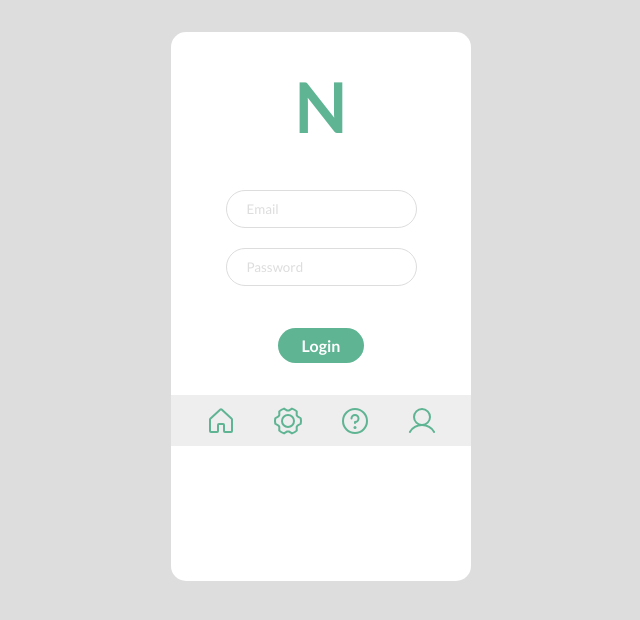
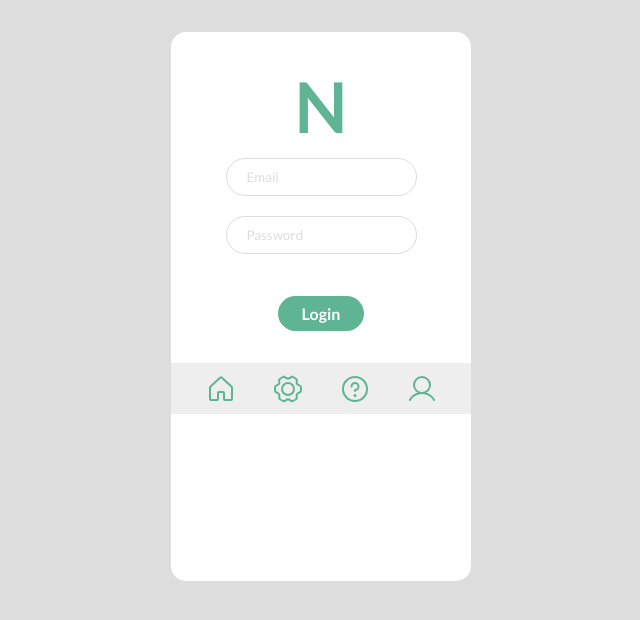
Before and after one commit to joziasmartini/natmed, a React (Create React App) app in the folder app/: page / in a window 1280 px wide. Shown: the top 620 px of the page, without its empty margins (319-959 px from the left). Built offline with nearby package versions, Linux system fonts and the light colour scheme.

Commit message:
Change Logo styles to adapt to Version component

```diff
--- a/app/src/components/Logo/Logo.sass
+++ b/app/src/components/Logo/Logo.sass
@@ -3,5 +3,5 @@
 .logo
   font-size: 70px
   font-weight: bold
-  padding: 2rem
+  padding: 2rem 2rem 0px
   color: $main-color
```
